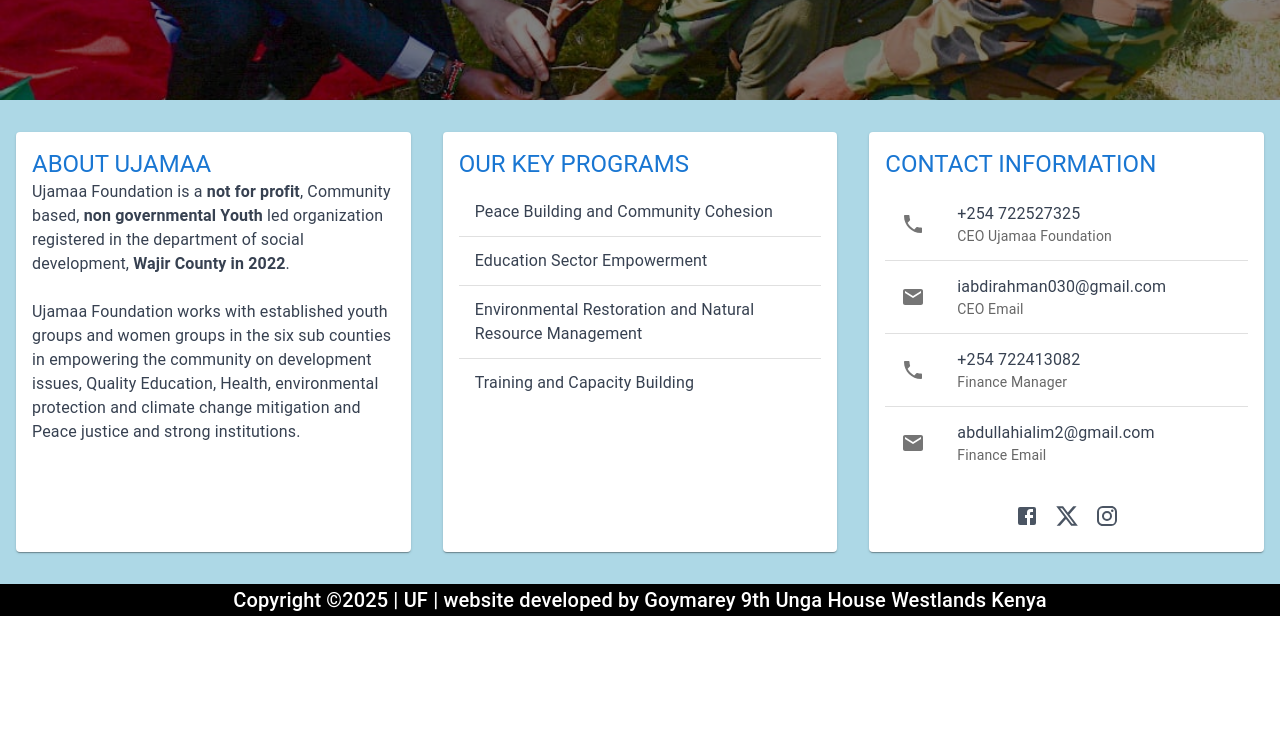
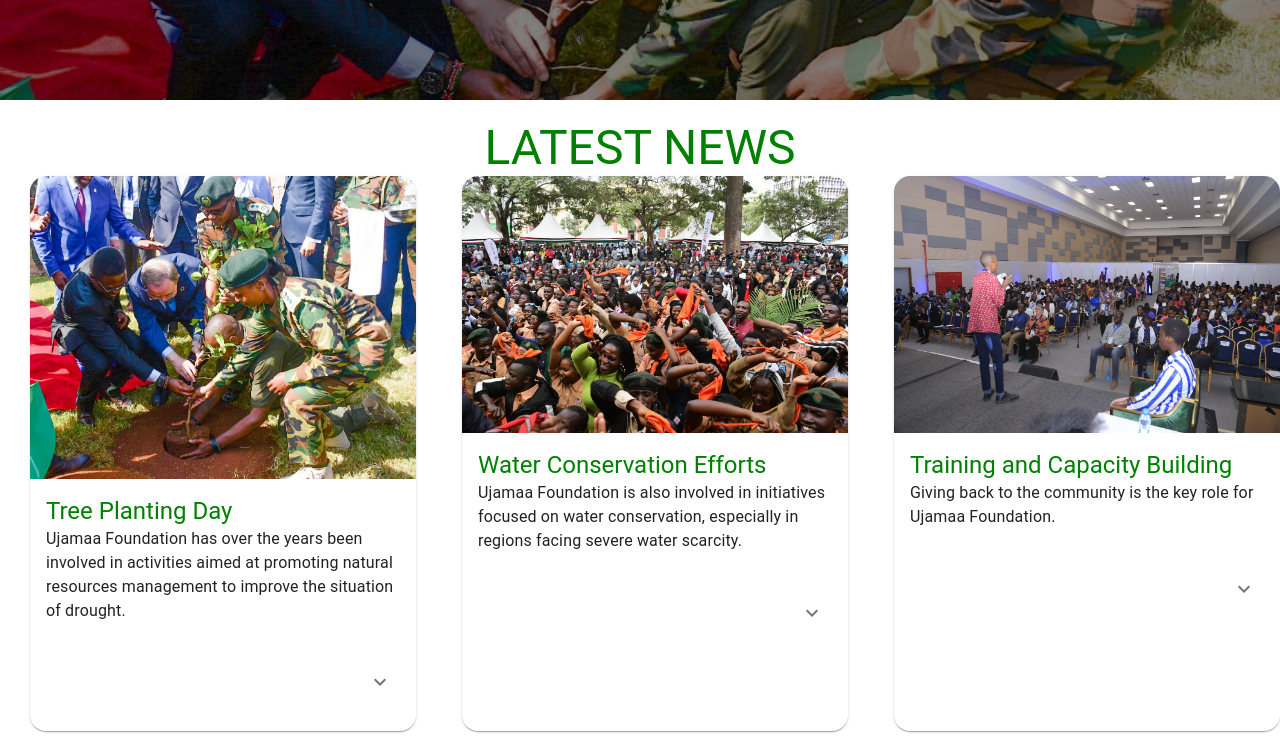
Before and after one commit to ahmednule/Ujamaa-Foundation, a Next.js app: page /latest-activities in a window 1280 px wide. Shown: the part 500-1245 px from the top of the page. Before the commit the page ends 1116 px from the top, so only its background shows below. Built offline with nearby package versions, Linux system fonts and the light colour scheme.

Commit message:
fetaure: for the latest news, nested the cards that exists insdide the latest activities page

```diff
--- a/src/app/latest-activities/page.tsx
+++ b/src/app/latest-activities/page.tsx
@@ -1,9 +1,14 @@
 "use client"
 import LatestactivitiesCarosel from "@components/components/ui/LatestactivitiesCarosel"
+import LatestNews from "@components/components/LatestNews"
+
 export default function latestActivities(){
     return (
       <div>
         <LatestactivitiesCarosel/>
+       <div className="mt-5">
+       <LatestNews/>
+       </div>
       </div>
     )
 }
```
